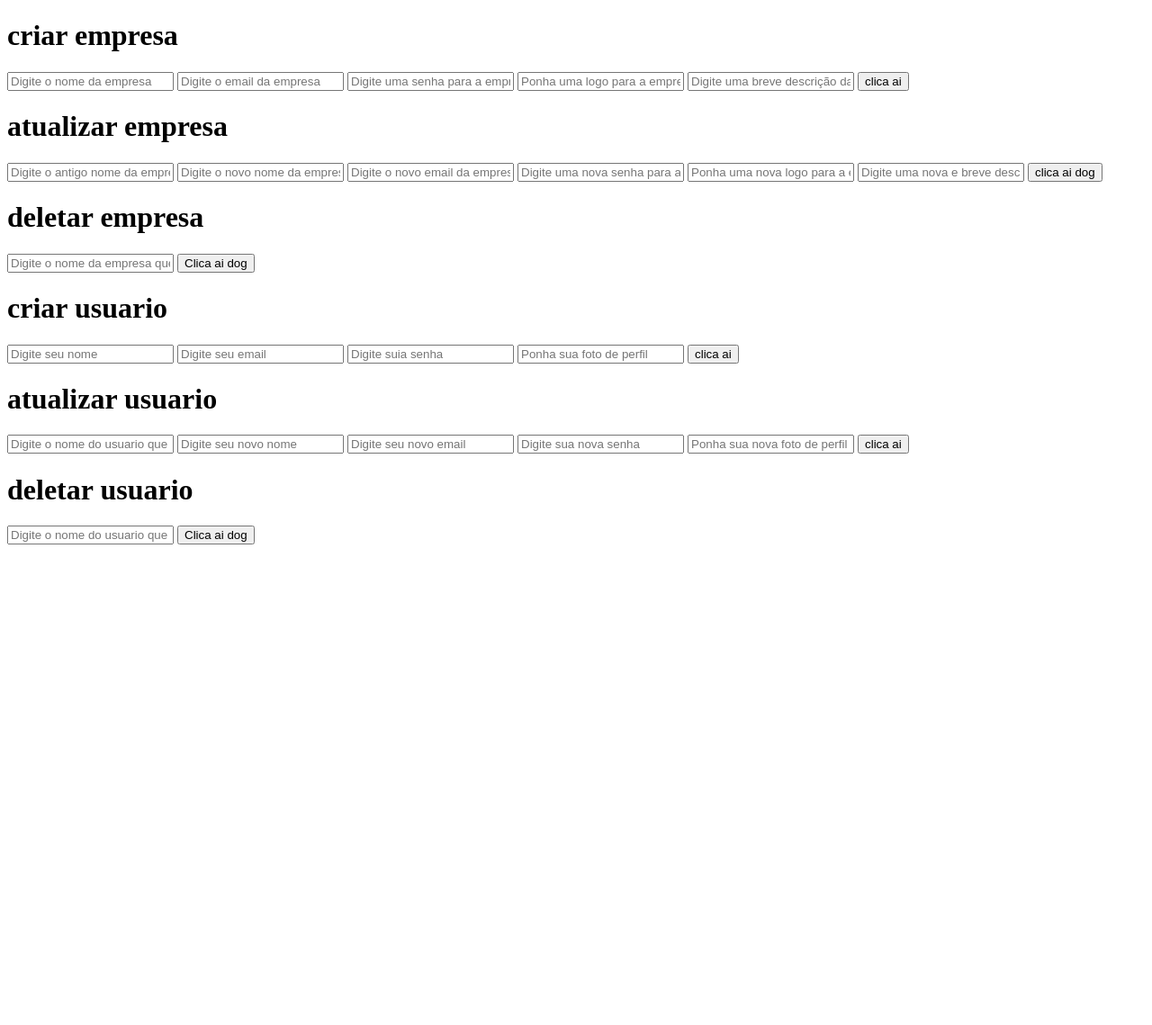
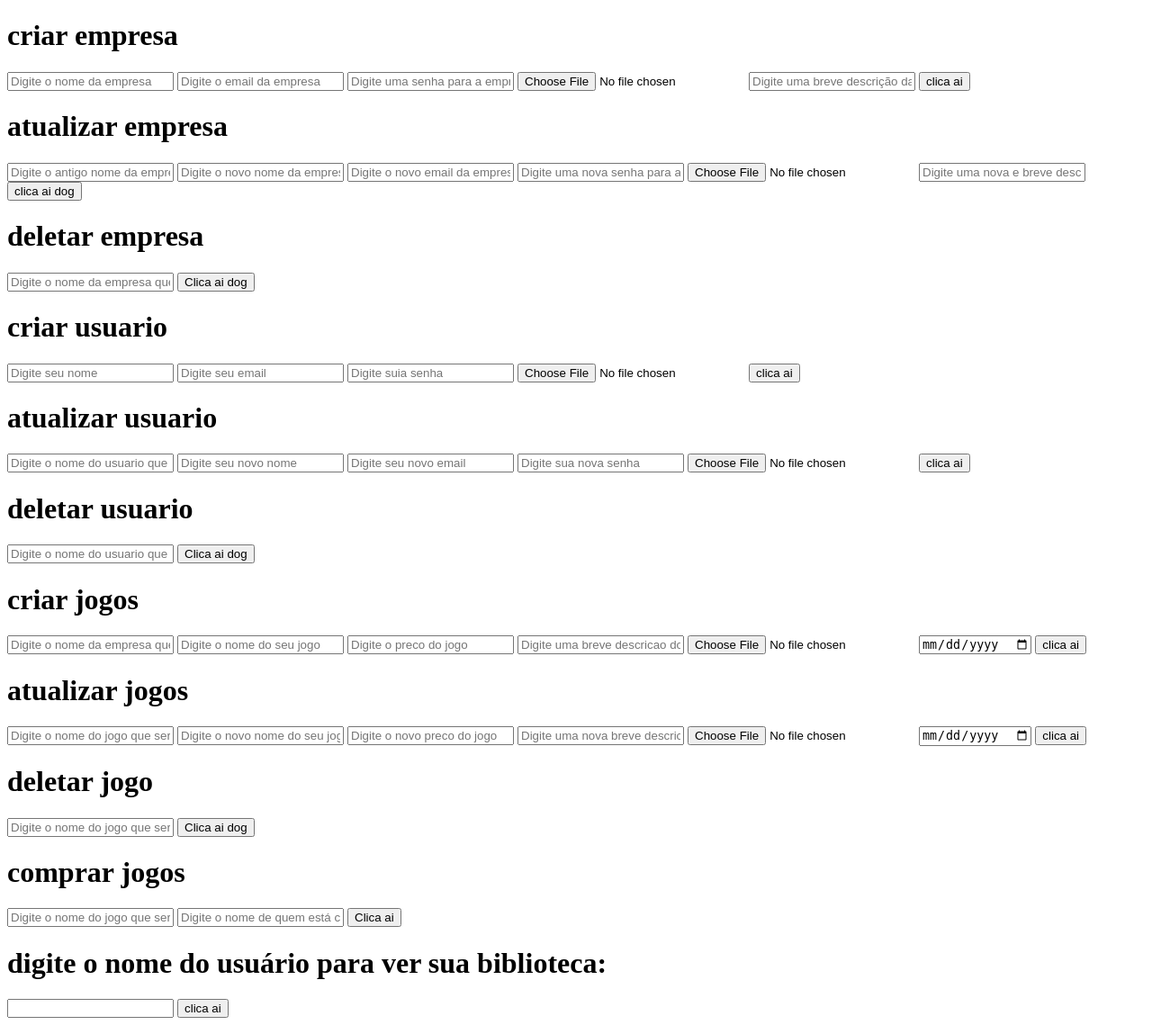
Before and after one commit to Solsa1/cactusV2, a Flask app: page / in a window 1280 px wide. Shown: the whole page at 90% size. Before the commit the page ends 605 px from the top, so only its background shows below. Run offline with Flask 3, Linux system fonts and the light colour scheme.

Commit message:
Update index.html

```diff
--- a/templates/index.html
+++ b/templates/index.html
@@ -1,5 +1,5 @@
 <!DOCTYPE html>
-<html lang="en">
+<html lang="pt-br">
 <head>
     <meta charset="UTF-8">
     <meta name="viewport" content="width=device-width, initial-scale=1.0">
@@ -7,21 +7,21 @@
 </head>
 <body>
     <h1>criar empresa</h1>
-    <form action="/criarEmpresa" method="post">
+    <form action="/criarEmpresa" method="post" enctype="multipart/form-data">
         <input type="text" name="nomeEmpresa" class="form-control" placeholder="Digite o nome da empresa" required>
-        <input type="text" name="emailEmpresa" class="form-control" placeholder="Digite o email da empresa" required>
-        <input type="text" name="senhaEmpresa" class="form-control" placeholder="Digite uma senha para a empresa" required>
-        <input type="text" name="logo" class="form-control" placeholder= "Ponha uma logo para a empresa">
+        <input type="email" name="emailEmpresa" class="form-control" placeholder="Digite o email da empresa" required>
+        <input type="password" name="senhaEmpresa" class="form-control" placeholder="Digite uma senha para a empresa" required>
+        <input type="file" name="logo" class="form-control" accept=".jpeg, .jpg">
         <input type="text" name="descricaoEmpresa" class="form-control" placeholder="Digite uma breve descrição da empresa" required>
         <button type="submit">clica ai</button>
     </form>
     <h1>atualizar empresa</h1>
-    <form action="/atualizarEmpresa" method="post">
+    <form action="/atualizarEmpresa" method="post" enctype="multipart/form-data">
         <input type="text" name="antigoNomeEmpresa" placeholder="Digite o antigo nome da empresa">
         <input type="text" name="novoNomeEmpresa" class="form-control" placeholder="Digite o novo nome da empresa" required>
-        <input type="text" name="novoEmailEmpresa" class="form-control" placeholder="Digite o novo email da empresa" required>
-        <input type="text" name="novaSenhaEmpresa" class="form-control" placeholder="Digite uma nova senha para a empresa" required>
-        <input type="text" name="novoLogo" class="form-control" placeholder="Ponha uma nova logo para a empresa">
+        <input type="email" name="novoEmailEmpresa" class="form-control" placeholder="Digite o novo email da empresa" required>
+        <input type="password" name="novaSenhaEmpresa" class="form-control" placeholder="Digite uma nova senha para a empresa" required>
+        <input type="file" name="novoLogo" class="form-control" accept=".jpeg, .jpg">
         <input type="text" name="novaDescricaoEmpresa" class="form-control" placeholder="Digite uma nova e breve descrição da empresa" required>
         <button type="submit">clica ai dog</button>
     </form>
@@ -31,20 +31,20 @@
         <button type="submit">Clica ai dog</button>
     </form>
     <h1>criar usuario</h1>
-    <form action="/criarUsuario" method="post">
+    <form action="/criarUsuario" method="post" enctype="multipart/form-data">
         <input type="text" name="nomeUsuario" placeholder="Digite seu nome">
-        <input type="text" name="emailUsuario" placeholder="Digite seu email">
-        <input type="text" name="senhaUsuario" placeholder="Digite suia senha">
-        <input type="text" name="fotoUsuario" placeholder="Ponha sua foto de perfil">
+        <input type="email" name="emailUsuario" placeholder="Digite seu email">
+        <input type="password" name="senhaUsuario" placeholder="Digite suia senha">
+        <input type="file" name="fotoUsuario" accept=".jpeg, .jpg">
         <button type="submit">clica ai</button>
     </form>
     <h1>atualizar usuario</h1>
-    <form action="/atualizarUsuario" method="post">
+    <form action="/atualizarUsuario" method="post" enctype="multipart/form-data">
         <input type="text" name="antigoNomeUsuario" placeholder="Digite o nome do usuario que deseja mudar">
         <input type="text" name="novoNomeUsuario" placeholder="Digite seu novo nome">
-        <input type="text" name="novoEmailUsuario" placeholder="Digite seu novo email">
-        <input type="text" name="novaSenhaUsuario" placeholder="Digite sua nova senha">
-        <input type="text" name="novoFotoUsuario" placeholder="Ponha sua nova foto de perfil">
+        <input type="email" name="novoEmailUsuario" placeholder="Digite seu novo email">
+        <input type="password" name="novaSenhaUsuario" placeholder="Digite sua nova senha">
+        <input type="file" name="novoFotoUsuario" accept=".jpeg, .jpg">
         <button type="submit">clica ai</button>
     </form>
     <h1>deletar usuario</h1>
@@ -52,5 +52,44 @@
         <input type="text" name="antigoNomeUsuario" placeholder="Digite o nome do usuario que será deletado">
         <button type="submit">Clica ai dog</button>
     </form>
+<h1>criar jogos</h1>
+<form action="/criarJogos" method="post" enctype="multipart/form-data">
+    <input type="text" name="nomeEmpresa" placeholder="Digite o nome da empresa que será a dona do jogo">
+    <input type="text" name="nomeJogos" placeholder="Digite o nome do seu jogo">
+    <input type="text" name="precoJogo" placeholder="Digite o preco do jogo">
+    <input type="text" name="descricaoJogo" placeholder="Digite uma breve descricao do jogo">
+    <input type="file" name="fotoJogo" accept=".jpeg, .jpg">
+    <input type="date" name="dataLJogo" placeholder="Digite a data de lancamento do jogo">
+    <button type="submit">clica ai</button>
+</form>
+<h1>atualizar jogos</h1>
+<form action="/atualizarJogos" method="post" enctype="multipart/form-data">
+    <input type="text" name="nomeAntigoJogo" placeholder="Digite o nome do jogo que será mudado">
+    <input type="text" name="nomeNovoJogo" placeholder="Digite o novo nome do seu jogo">
+    <input type="text" name="precoNovoJogo" placeholder="Digite o novo preco do jogo">
+    <input type="text" name="descricaoNovoJogo" placeholder="Digite uma nova breve descricao do jogo">
+    <input type="file" name="fotoNovoJogo" accept=".jpeg, .jpg">
+    <input type="date" name="dataLNovoJogo" placeholder="Digite a nova data de lancamento do jogo">
+    <button type="submit">clica ai</button>
+</form>
+
+<h1>deletar jogo</h1>
+    <form action="/deletarJogo" method="post">
+        <input type="text" name="antigoNomeJogo" placeholder="Digite o nome do jogo que será deletado">
+        <button type="submit">Clica ai dog</button>
+    </form>
+
+<h1>comprar jogos</h1>
+    <form action="/comprarJogo" method="post">
+        <input type="text" name="jogoComprado" placeholder="Digite o nome do jogo que será comprado">
+        <input type="text" name="comprador" placeholder="Digite o nome de quem está comprando">
+        <button type="submit">Clica ai</button>
+    </form>
+
+<h1>digite o nome do usuário para ver sua biblioteca:</h1>
+    <form action="/biblioteca" method="post">
+        <input type="text" name="nomeLib">
+        <button type="submit">clica ai</button>
+    </form>
 </body>
 </html>
```
